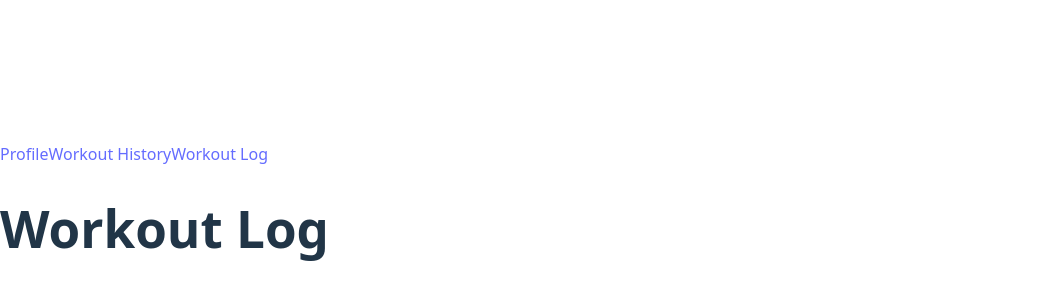
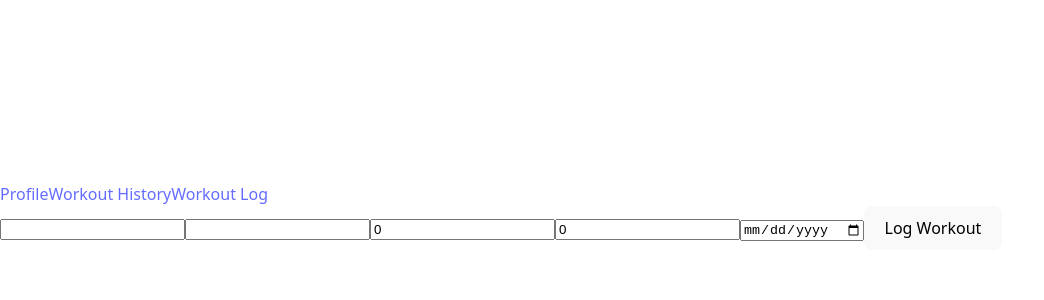
Before and after one commit to DanSmith8011/fitness-app, a React app in the folder frontend/: page / in a window 1280 px wide. Shown: the part 184-484 px from the top of the page, without its empty margins (0-1044 px from the left). Built offline with nearby package versions, Linux system fonts and the light colour scheme; the HTML template or start-up script is replaced by a standard one.

Commit message:
add workout form and state management

```diff
--- a/frontend/src/App.jsx
+++ b/frontend/src/App.jsx
@@ -3,15 +3,25 @@ import Profile from './pages/Profile'
 import WorkoutHistory from './pages/WorkoutHistory'
 import WorkoutLog from './pages/WorkoutLog'
 import Navbar from './components/Navbar'
+import WorkoutForm from './components/WorkoutForm'
+import { useState } from 'react'
+
 
 function App() {
+
+const [WorkoutList, setWorkoutList] = useState([])
+
+  function addWorkout(workout){
+    setWorkoutList([...workoutList, workout])
+}
+
   return (
     <BrowserRouter>
     <Navbar />
     <Routes>
   <Route path="/profile" element={<Profile />} />
   <Route path="/workouthistory" element={<WorkoutHistory />} />
-  <Route path="/" element={<WorkoutLog />} />
+  <Route path="/"  element={<WorkoutLog addWorkout={addWorkout} />} />
   </Routes>
   </BrowserRouter>
   )
--- a/frontend/src/components/WorkoutForm.jsx
+++ b/frontend/src/components/WorkoutForm.jsx
@@ -2,22 +2,33 @@ import { useState } from "react"
 
 
 
-function WorkoutForm() {
+function WorkoutForm( {addWorkout} ) {
     const [exercise, setExercise] = useState('')
     const [set, setSet] = useState(0)
     const [weight, setWeight] = useState(0)
     const [title, setTitle] = useState('')
     const [date, setDate] = useState('')
 
+    function handleSubmit() {
+    const newWorkout = {
+
+        weight: weight,
+        set: set,
+        date: date,
+        exercise: exercise,
+        title: title
+    }
+addWorkout(newWorkout)
+    }
     return (
-       <form>
+    <form onSubmit={handleSubmit}>
         <input type='text' value={title} onChange={(e) => setTitle(e.target.value)} />
         <input type='text' value={exercise} onChange={(e) => setExercise(e.target.value)} />
         <input type='number' value={weight} onChange={(e) => setWeight(e.target.value)} />
         <input type='number' value={set} onChange={(e) => setSet(e.target.value)} />
         <input type='date' value={date} onChange={(e) => setDate(e.target.value)} />
         <button type='submit'>Log Workout</button>
-       </form>
+    </form>
     )
 }
 
--- a/frontend/src/pages/WorkoutLog.jsx
+++ b/frontend/src/pages/WorkoutLog.jsx
@@ -1,8 +1,10 @@
-function WorkoutLog() {
+import WorkoutForm from "../components/WorkoutForm"
+
+function WorkoutLog({ addWorkout }) {
     return (
         <div>
-            <h1>Workout Log</h1>
-        </div>
+       <WorkoutForm addWorkout={addWorkout} />
+       </div>
     )
 }
 
```
